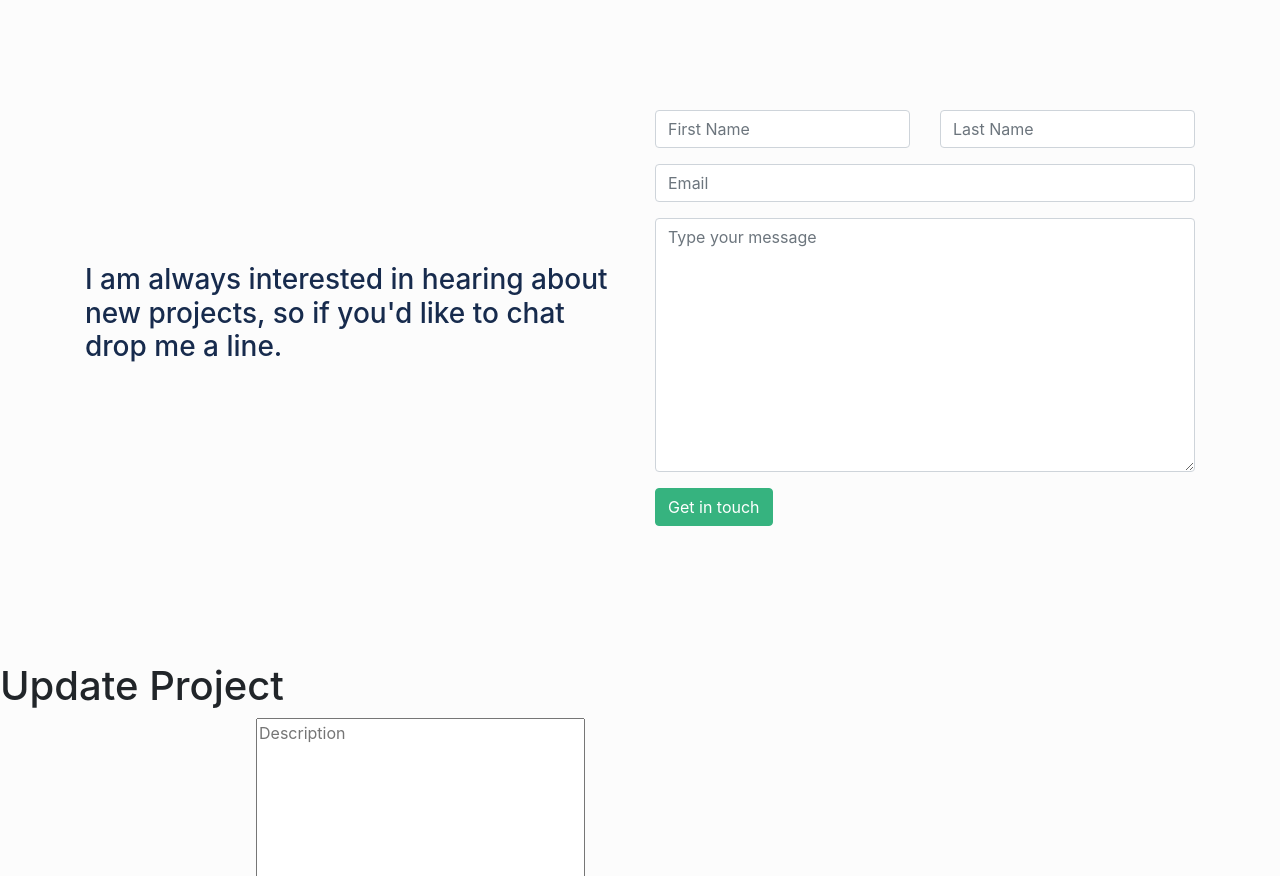
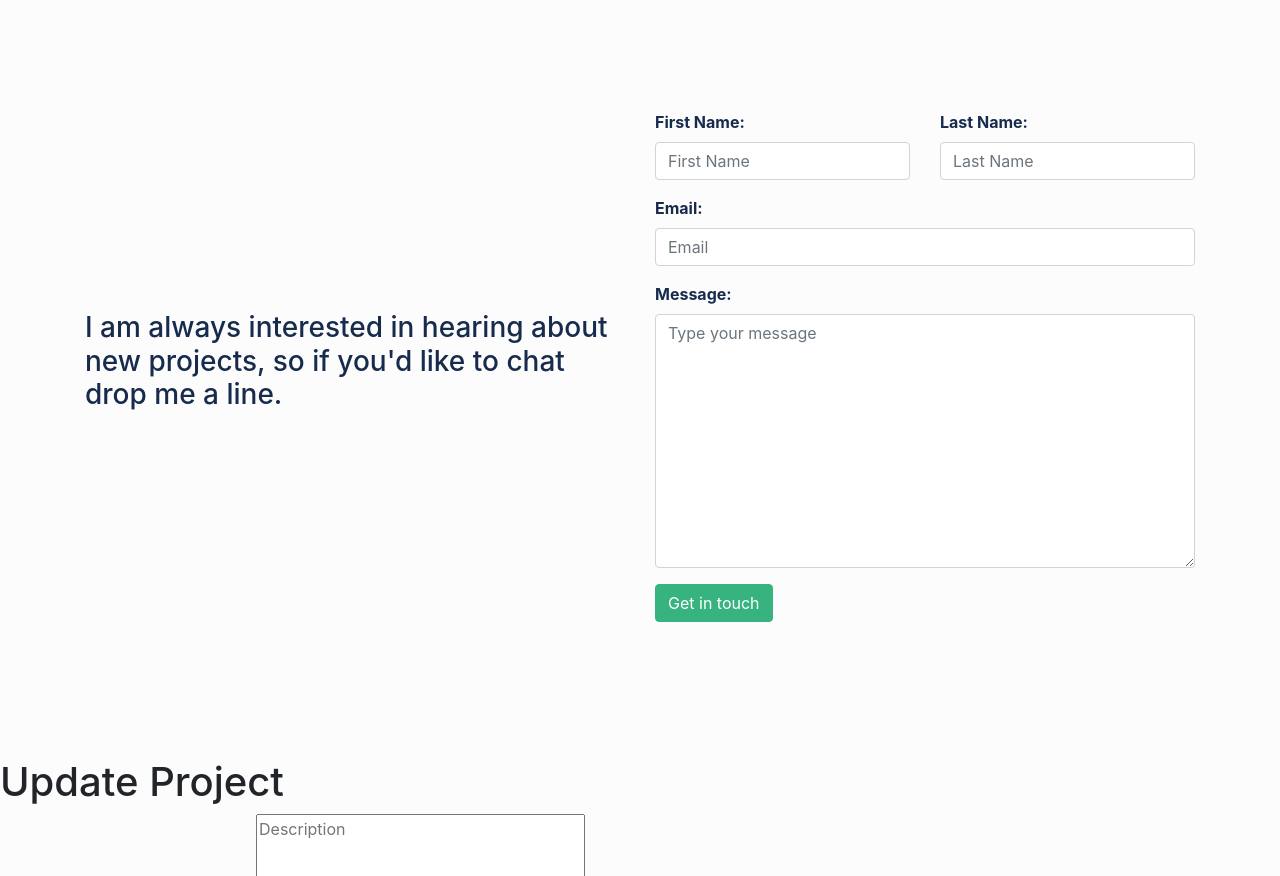
Before and after one commit to RoodzFernando/RoodzFernando.github.io, a React (Create React App) app: page /update/1 in a window 1280 px wide. Shown: the part 1642-2518 px from the top of the page. Built offline with nearby package versions, Linux system fonts and the light colour scheme; no server answers.

Commit message:
Add labels for the form iputs

```diff
--- a/src/components/Contact.js
+++ b/src/components/Contact.js
@@ -65,13 +65,15 @@ function Contact() {
                       {/* column 1 */}
                         <div className="col-lg-6">
                           <div>
+                            <label htmlFor="name" className="form-label">First Name:</label>
                             <input className="form-control" type="text" onChange={handleChange} placeholder="First Name"  id="name" name="name" value={formState.firstName} required/>
                           </div>
                         </div>
                         {/* column 2 */}
                         <div className="col-lg-6">
                           <div>
-                            <input className="form-control" type="text" onChange={handleChange} placeholder="Last Name"  id="name" name="name" value={formState.lastName} required/>
+                            <label htmlFor="lastName" className="form-label">Last Name:</label>
+                            <input className="form-control" type="text" onChange={handleChange} placeholder="Last Name"  id="lastName" name="name" value={formState.lastName} required/>
                           </div>
                         </div>
                       </div>
@@ -79,12 +81,14 @@ function Contact() {
 
                     <div className="email-section inputs">
                       <div>
+                        <label htmlFor="email" className="form-label">Email:</label>
                         <input className="form-control" type="email" onChange={handleChange} placeholder="Email"  id="email" name="email" value={formState.email} required/>
                       </div>
                     </div>
 
                     <div className="msg-section inputs">
                         <div>
+                          <label htmlFor="message" className="form-label">Message:</label>
                           <textarea className="form-control" name="message" onChange={handleChange} id="message" required cols="30" rows="10" value={formState.message} placeholder="Type your message"></textarea>
                         </div>
                     </div>
--- a/src/styles/components/Contact.scss
+++ b/src/styles/components/Contact.scss
@@ -26,6 +26,12 @@
   }
   .contact-page {
     .contact-wrapper {
+      form {
+        label {
+          color: $blue;
+          font-weight: bold;
+        }
+      }
       .inputs {
         margin-bottom: 1em;
       }
```
Also changed, not shown: 1 other file (tests, documents, lock files or other folders).
